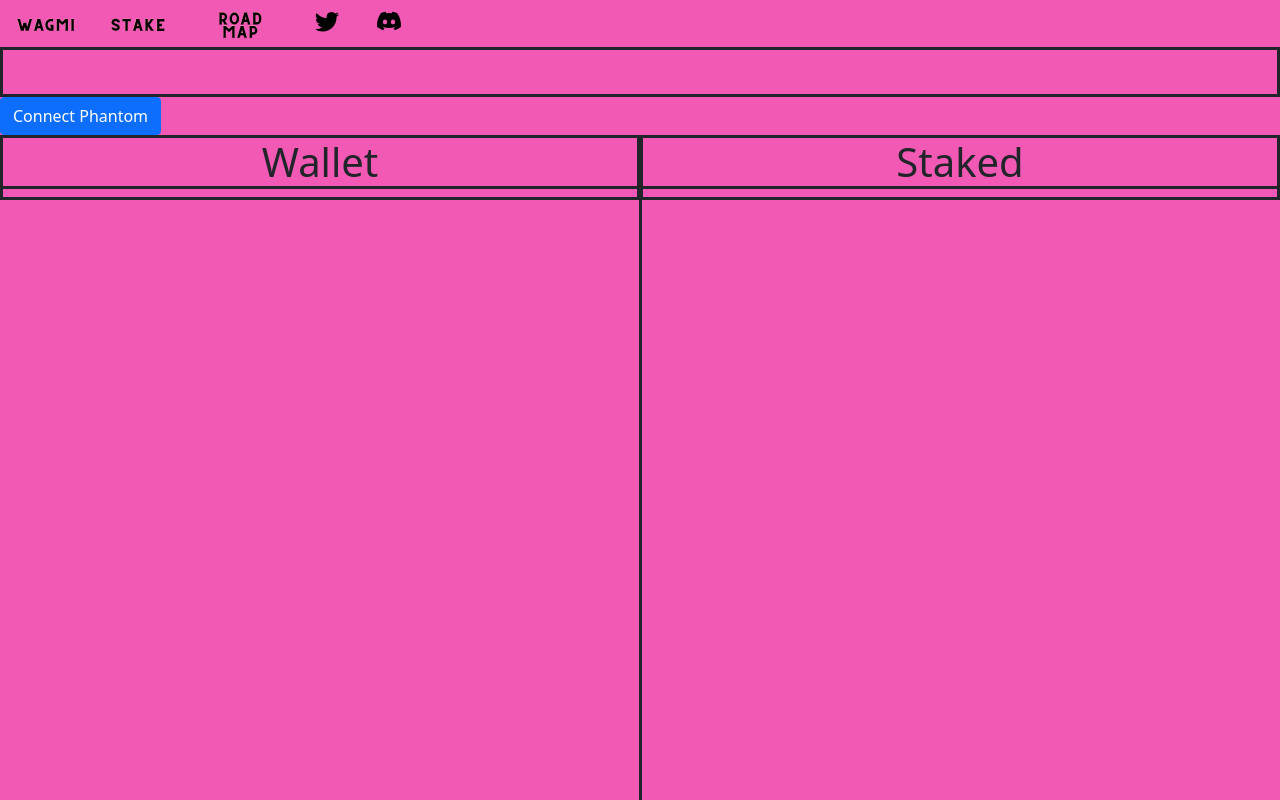
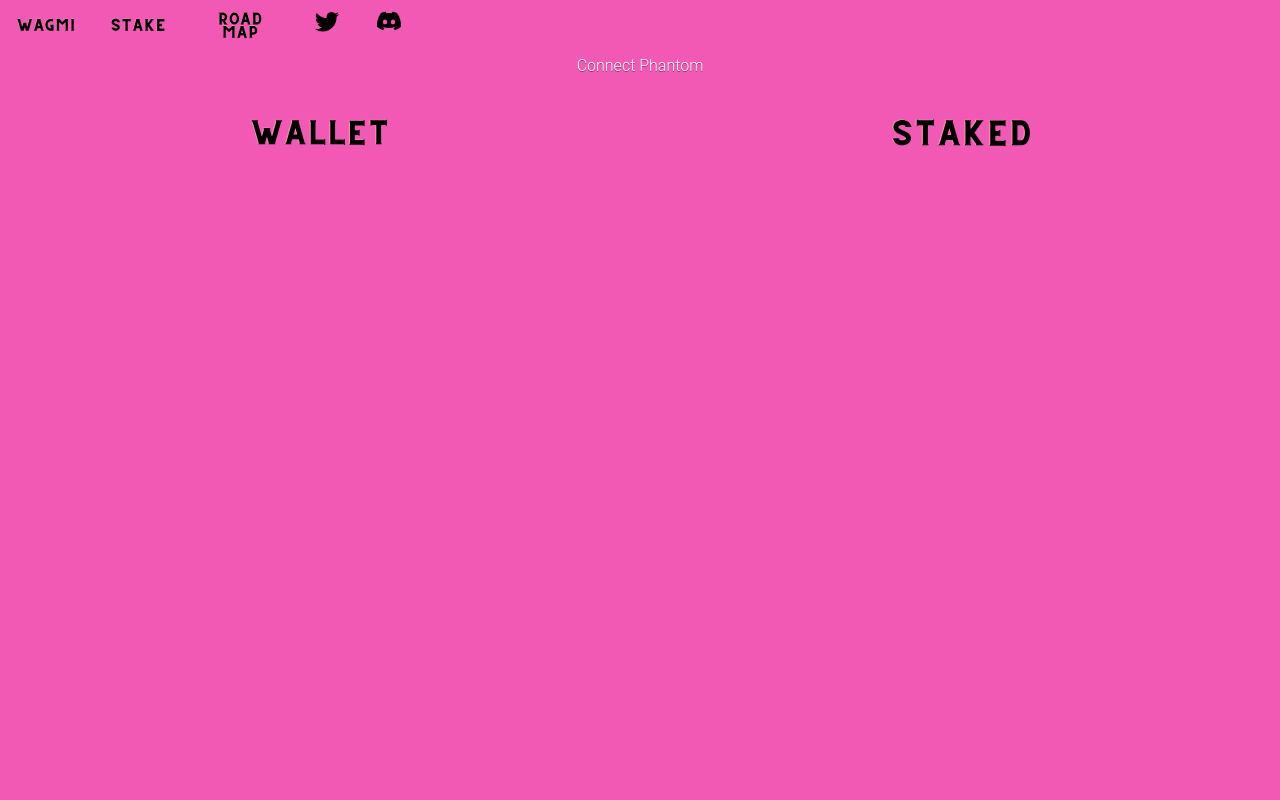
Before and after one commit to falbanese90/wagmi_homepage, an Angular app: page /stake in a window 1280 px wide. Shown: the top 800 px of the page. Built offline with nearby package versions, Linux system fonts and the light colour scheme.

Commit message:
Improved Staking Page

```diff
--- a/src/app/app.component.html
+++ b/src/app/app.component.html
@@ -12,7 +12,6 @@
   </head>
   <body>
     <app-navbar></app-navbar>
-   <div class="banner"></div>
    <router-outlet></router-outlet>
 
     <!-- Optional JavaScript; choose one of the two! -->
--- a/src/app/navbar/navbar.component.html
+++ b/src/app/navbar/navbar.component.html
@@ -21,7 +21,7 @@
         </a>
       </li>
       <li class="nav-item">
-        <a class="nav-link" href="http://github.com/falbanese90">
+        <a class="nav-link" href="https://discord.gg/AM7z7gwP">
           <img class="nav_svg" src="assets/discord.svg" alt="" width="30" height="24" class="d-inline-block align-text-top">
         </a>
       </li>
--- a/src/app/road-map/road-map.component.css
+++ b/src/app/road-map/road-map.component.css
@@ -1,3 +1,6 @@
+html {
+    align-items: center;
+}
 .footer {
     height: 500px;
     width: 100%;
--- a/src/app/road-map/road-map.component.html
+++ b/src/app/road-map/road-map.component.html
@@ -1,3 +1,7 @@
-<img class="road_map_img" src="assets/Road map.png">
+<div class=".banner" style="display: flex; width: 100%; height: 50px;">
+
+</div>
+<img src="./assets/road_map.svg" height="100px" style="display: block; margin-left: auto; margin-right: auto; width: 50%;">
+<!-- <img class="road_map_img" src="assets/Road map.png"> -->
 <div class="footer">
 </div>
--- a/src/app/stake/stake.component.css
+++ b/src/app/stake/stake.component.css
@@ -6,6 +6,30 @@ html {
     background-color: black;
 }
 
+button.button4{
+    display:inline-block;
+    padding:0.3em 1.2em;
+    margin:0 0.1em 0.1em 0;
+    border:0.16em solid rgba(255,255,255,0);
+    border-radius:2em;
+    box-sizing: border-box;
+    text-decoration:none;
+    font-family:'Roboto',sans-serif;
+    font-weight:300;
+    color:#FFFFFF;
+    text-shadow: 0 0.04em 0.04em rgba(0,0,0,0.35);
+    text-align:center;
+    transition: all 0.2s;
+    }
+    button.button4:hover {
+        border-color: rgba(255,255,255,1);
+    }
+    @media all and (max-width:30em){
+    button.button4{
+        display:block;
+        margin:0.2em auto;
+    }
+    }
 
 .default {
     width: 300px;
--- a/src/app/stake/stake.component.html
+++ b/src/app/stake/stake.component.html
@@ -1,18 +1,18 @@
 
-  <button (click)="connect()" class="btn btn-primary">Connect Phantom</button>
+  <button (click)="connect()" class="button4" style="display: block; margin-left: auto; margin-right: auto; width: 50%;">Connect Phantom</button>
   <div style="display: flex;">
-<div class="wallet-container" style="border:solid; flex:1">
-  <h1 style="text-align: center; border-bottom: solid;">Wallet</h1>
+<div class="wallet-container" style="flex:1;">
+  <img src="./assets/stake/wallet.svg" style="height: 100px; display: block; margin-left: auto; margin-right: auto; width: 50%;">
 </div>
-<div class="wallet-container" style="border:solid; flex:1">
-  <h1 style="text-align: center; border-bottom: solid;">Staked</h1>
+<div class="wallet-container" style="flex:1;">
+  <img src="./assets/stake/staked.svg" style="height: 100px; display: block; margin-left: auto; margin-right: auto; width: 50%;">
 </div>
 </div>
 <div style="display: flex;">
   <div style="height: 1000px; flex: 1;">
 
   </div>
-  <div style="height: 1000px; flex: 1; border-left: solid;">
+  <div style="height: 1000px; flex: 1;">
 
   </div>
 </div>
```
Also changed, not shown: src/assets/stake/staked.svg (added), src/assets/stake/wallet.svg (added).
